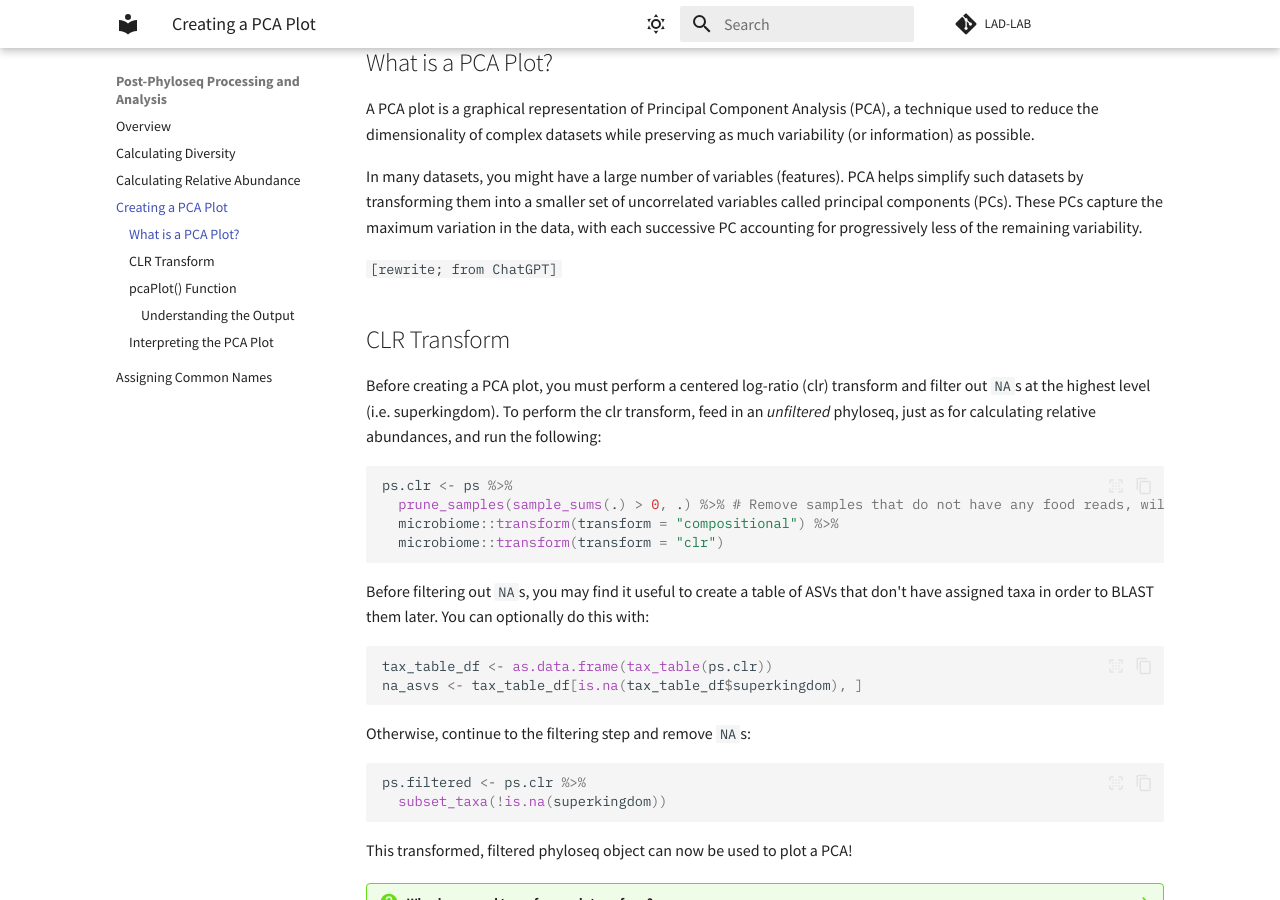
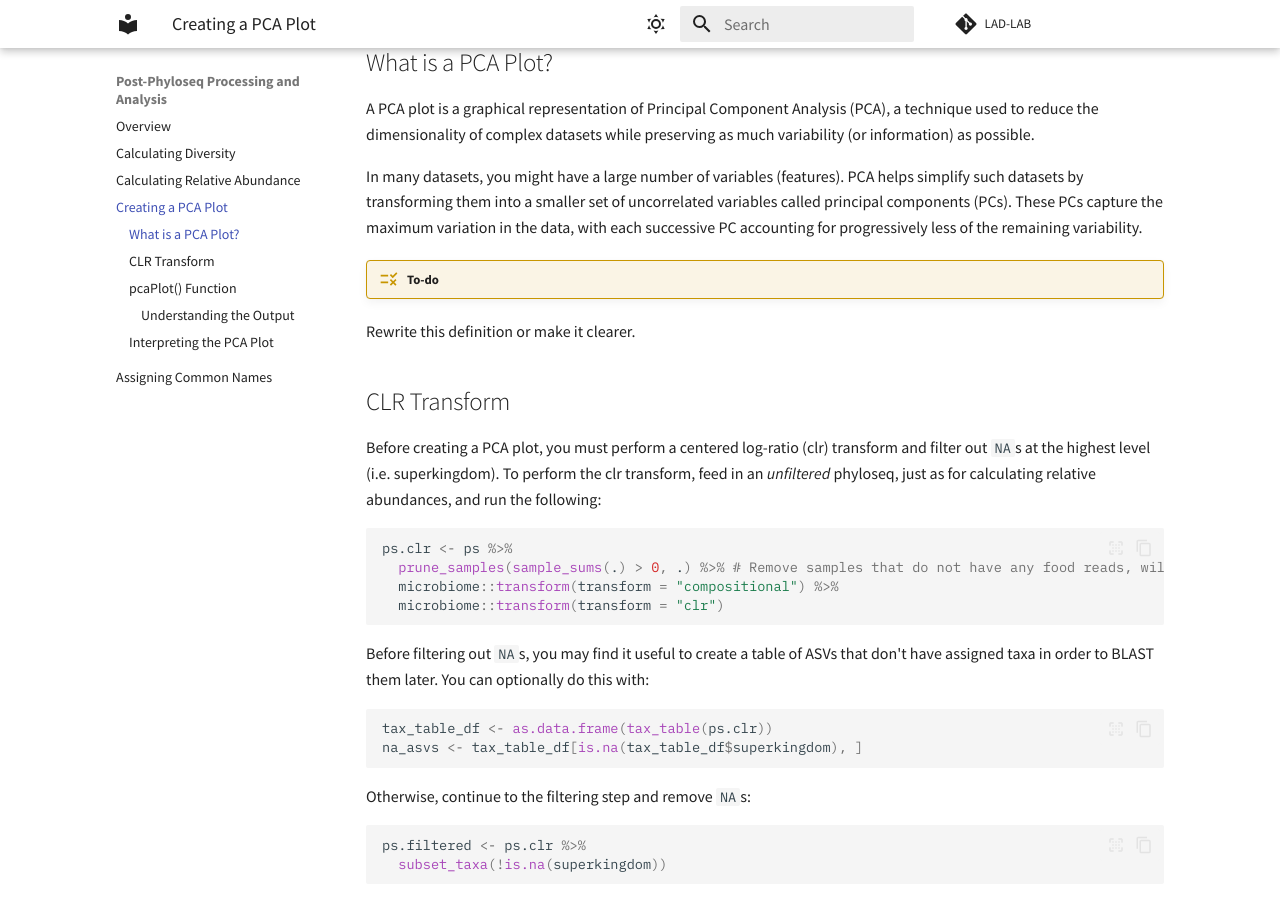
Before and after one commit to LAD-LAB/lad-lab.github.io, an MkDocs documentation site: the page built from docs/pca.md, in a window 1280 px wide and 900 px high, scrolled down 300 px. Built offline with MkDocs 1.6.1 and Material for MkDocs 9.7.7, drawn with Linux system fonts in a browser that asks for light colours.

```diff
--- a/docs/pca.md
+++ b/docs/pca.md
@@ -8,7 +8,9 @@ A PCA plot is a graphical representation of Principal Component Analysis (PCA),
 
 In many datasets, you might have a large number of variables (features). PCA helps simplify such datasets by transforming them into a smaller set of uncorrelated variables called principal components (PCs). These PCs capture the maximum variation in the data, with each successive PC accounting for progressively less of the remaining variability.
 
-`[rewrite; from ChatGPT]`
+!!! to-do
+
+  Rewrite this definition or make it clearer.
 
 ## CLR Transform
 
```
Also changed, not shown: docs/index.md (+4 -0 lines).
